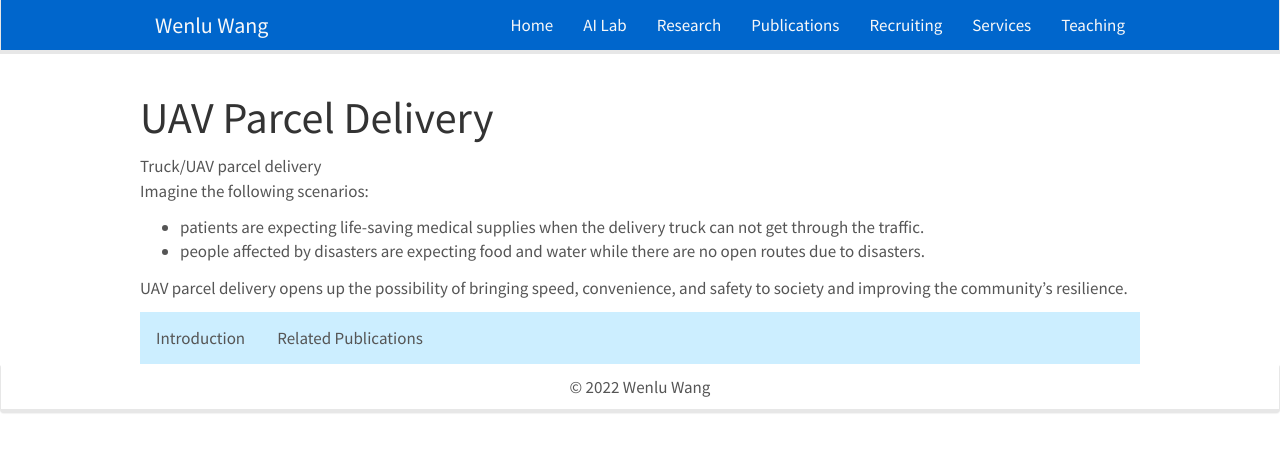
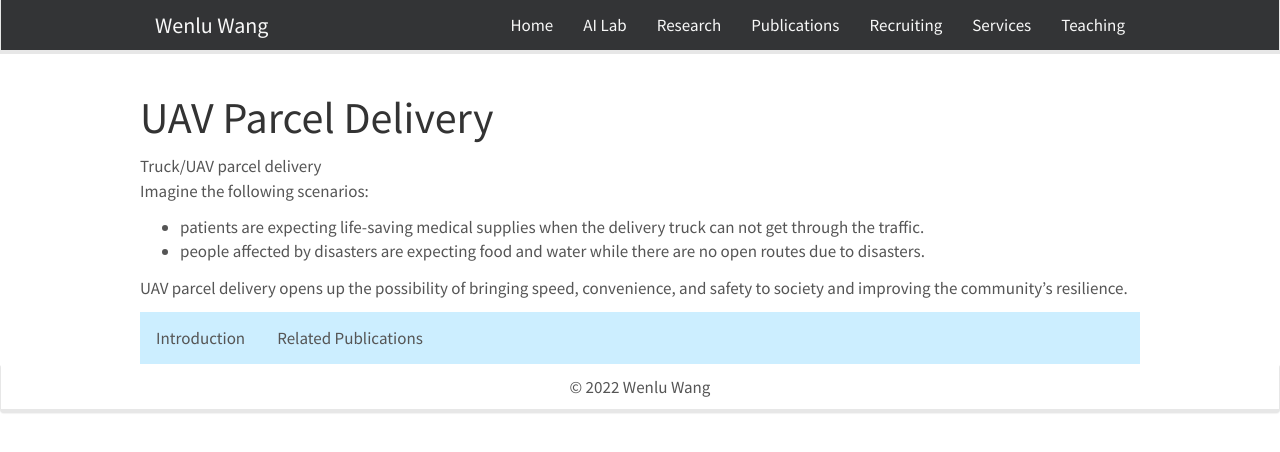
Before and after one commit to WENLU-W/WENLU-W.github.io, a Jekyll site: the page built from docs/2021-05-01-UAV.md, in a window 1280 px wide. Shown: the top 452 px of the page. Built offline with Jekyll 4.4.1, drawn with Linux system fonts in a browser that asks for light colours; nearby versions of some CDN libraries.

Commit message:
Update _variables.scss

```diff
--- a/docs/_sass/bootstrap/_variables.scss
+++ b/docs/_sass/bootstrap/_variables.scss
@@ -366,7 +366,7 @@ $navbar-padding-vertical:          (($navbar-height - $line-height-computed) / 2
 $navbar-collapse-max-height:       340px !default;
 
 $navbar-default-color:             #f8f8f8 !default;
-$navbar-default-bg:                #0066cc !default;
+$navbar-default-bg:                #333436 !default;
 $navbar-default-border:            $input-border !default;
 
 // Navbar links
```
